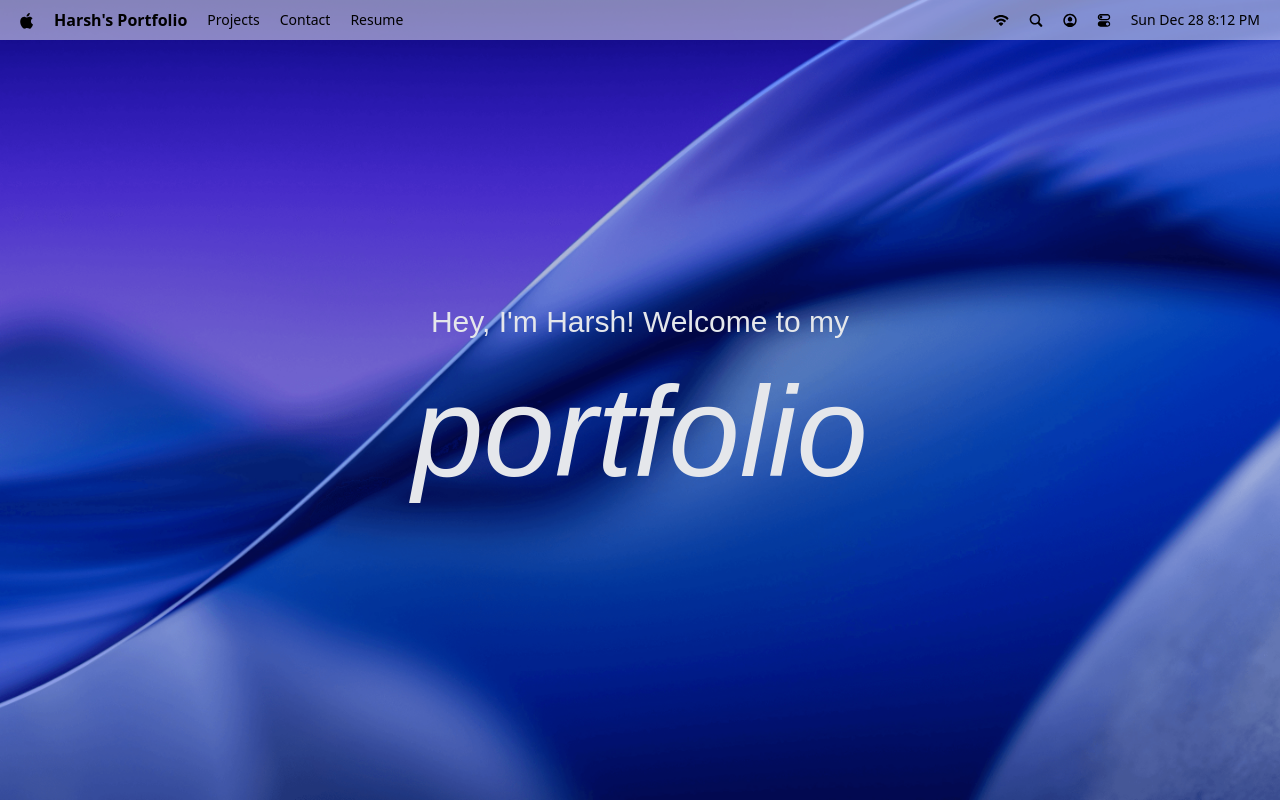
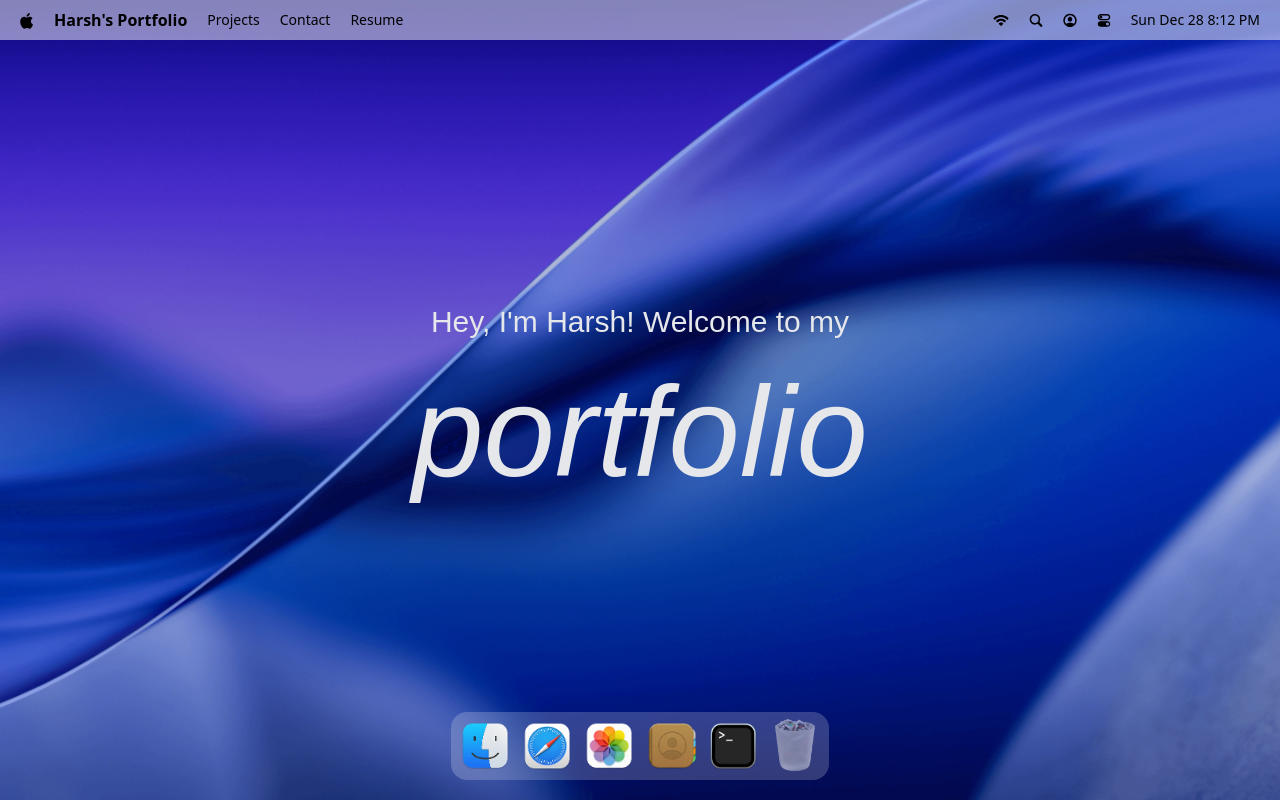
Before and after one commit to HarshBhanushali2002/portfolio, a React (Vite) app: page / in a window 1280 px wide. Built offline with nearby package versions, Linux system fonts and the light colour scheme; a web font is replaced by a local one.

Commit message:
dock-nav design and animate done

```diff
--- a/package.json
+++ b/package.json
@@ -17,6 +17,7 @@
     "lucide-react": "^0.554.0",
     "react": "^19.2.0",
     "react-dom": "^19.2.0",
+    "react-tooltip": "^5.30.0",
     "tailwindcss": "^4.1.17"
   },
   "devDependencies": {
--- a/src/App.jsx
+++ b/src/App.jsx
@@ -1,12 +1,15 @@
 import React from "react";
 import Navbar from "./components/Navbar";
 import Welcome from "./components/Welcome";
+import Docknav from "./components/Docknav";
 
 const App = () => {
   return (
     <main>
       <Navbar />
       <Welcome />
+
+      <Docknav />
     </main>
   );
 };
--- /dev/null
+++ b/src/components/Docknav.jsx
@@ -0,0 +1,93 @@
+import { dockApps } from "@/constants";
+import { Tooltip } from "react-tooltip";
+import React from "react";
+import { useGSAP } from "@gsap/react";
+import gsap from "gsap";
+
+const Docknav = () => {
+  const docRef = React.useRef(null);
+
+
+
+  useGSAP(() => {
+    const dock = docRef.current;
+    if (!dock) return;
+
+    const icons = dock.querySelectorAll(".dock-icon");
+
+    const animateIcons = (mouseX) => {
+      const { left } = dock.getBoundingClientRect();
+      icons.forEach((icon) => {
+        const { left: iconLeft, width } = icon.getBoundingClientRect();
+
+        const center = iconLeft - left + width / 2;
+        const distance = Math.abs(mouseX - center);
+        const intensity = Math.exp(-(distance ** 2.5) / 20000);
+
+        gsap.to(icon, {
+          scale: 1 + 0.25 * intensity,
+          y: -20 * intensity,
+          duration: 0.25,
+          ease: "power2.out",
+        });
+      });
+    };
+
+    const handleMouseMove = (event) => {
+      const { left } = dock.getBoundingClientRect();
+      const mouseX = event.clientX - left;
+      animateIcons(mouseX);
+    };
+
+    const resetIcons = () => {
+      icons.forEach((icon) => {
+        gsap.to(icon, {
+          scale: 1,
+          y: 0,
+          duration: 0.3,
+          ease: "power2.out",
+        });
+      });
+    };
+    dock.addEventListener("mousemove", handleMouseMove);
+    dock.addEventListener("mouseleave", resetIcons);
+
+    return () => {
+      dock.removeEventListener("mousemove", handleMouseMove);
+      dock.removeEventListener("mouseleave", resetIcons);
+    };
+  }, []);
+
+  const toggleApp = ({ id, canOpen }) => {};
+
+  return (
+    <section id="dock">
+      <div ref={docRef} className="dock-container">
+        {dockApps.map(({ id, icon, name, canOpen }) => (
+          <div key={id ?? name} className="relative flex justify-center ">
+            <button
+              type="button"
+              className="dock-icon"
+              aria-label={name}
+              data-tooltip-id="dock-tooltip"
+              data-tooltip-content={name}
+              data-tooltip-delay-show={150}
+              disabled={!canOpen}
+              onClick={() => toggleApp({ id, canOpen })}
+            >
+              <img
+                src={`/images/${icon}`}
+                alt={name}
+                loading="lazy"
+                className={canOpen ? "" : "opacity-50"}
+              />
+            </button>
+          </div>
+        ))}
+        <Tooltip id="dock-tooltip" place="top" className="tooltip" />
+      </div>
+    </section>
+  );
+};
+
+export default Docknav;
```
Also changed, not shown: 1 other file (tests, documents, lock files or other folders).
